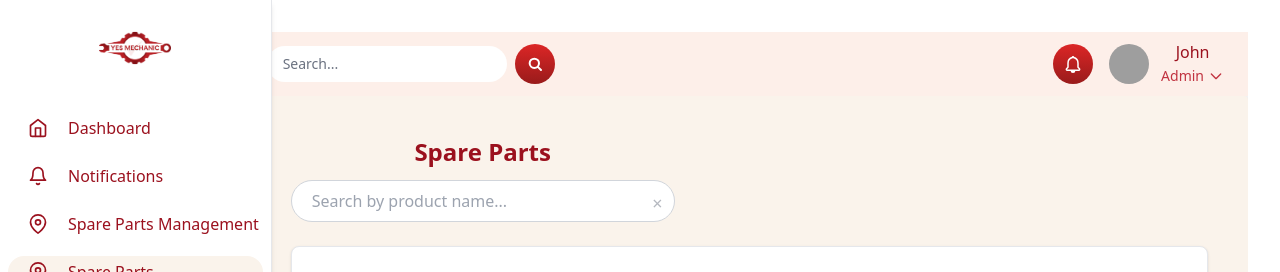
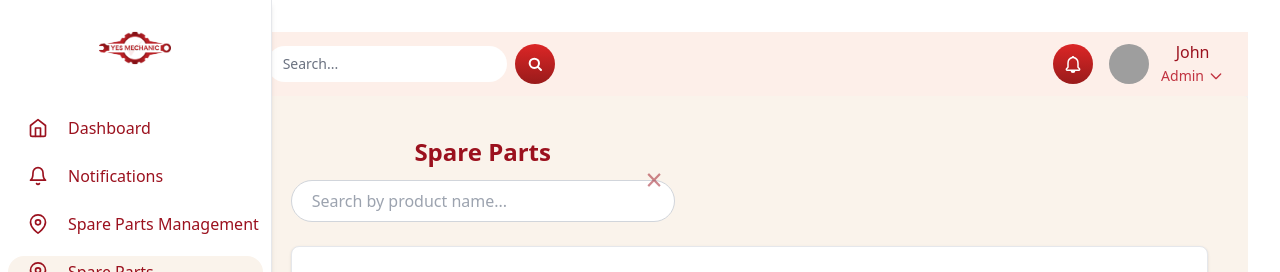
Before and after one commit to SMS-ReactAdminPannel/smsreactpartnerpannel, a React (Vite) app: page /spare-parts in a window 1280 px wide. Shown: the top 272 px of the page. Built offline with nearby package versions, Linux system fonts and the light colour scheme; grey boxes are pictures that could not be loaded.

Commit message:
updating spare parts

```diff
--- a/src/pages/Spare Parts/SpareParts.tsx
+++ b/src/pages/Spare Parts/SpareParts.tsx
@@ -137,6 +137,8 @@ const SpareParts: React.FC = () => {
   <label className="block text-2xl font-semibold text-[#9b111e] mb-3">
     Spare Parts
   </label>
+
+  <div className="relative">
     <input
       type="text"
       placeholder="Search by product name..."
@@ -144,14 +146,17 @@ const SpareParts: React.FC = () => {
       value={searchTerm}
       onChange={(e) => setSearchTerm(e.target.value)}
     />
+
     <button
   onClick={() => setSearchTerm('')}
-    className="absolute right-3 top-[53px] text-2xl text-gray-500 hover:text-gray-800 text-lg disabled:opacity-50"
+  className="absolute right-3 top-[42%] -translate-y-1/2 text-3xl text-[#9b111e] hover:text-red-600 transition-transform hover:scale-125 disabled:opacity-50"
   aria-label="Clear search"
   disabled={!searchTerm}
 >
   &times;
 </button>
+
+  </div>
 </div>
 
 
```
Lines whose indentation alone changed are shown as unchanged.
